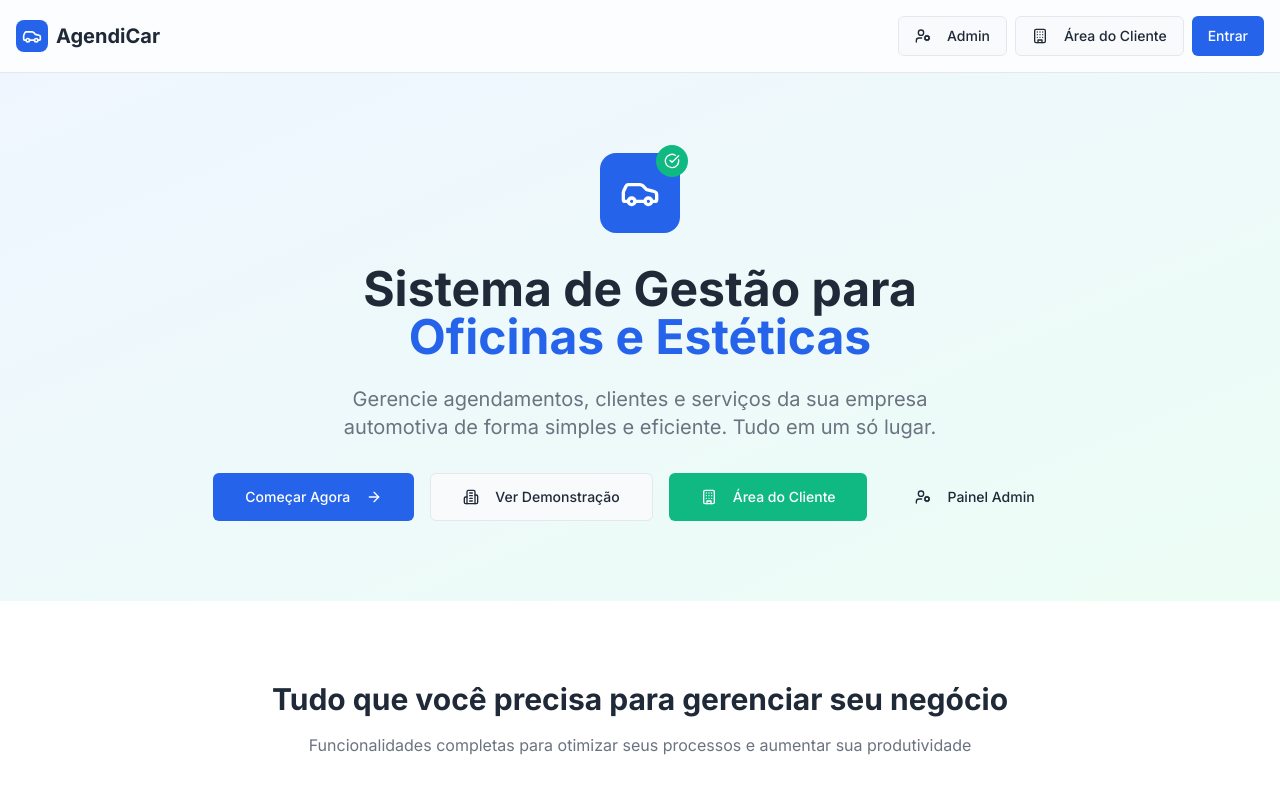
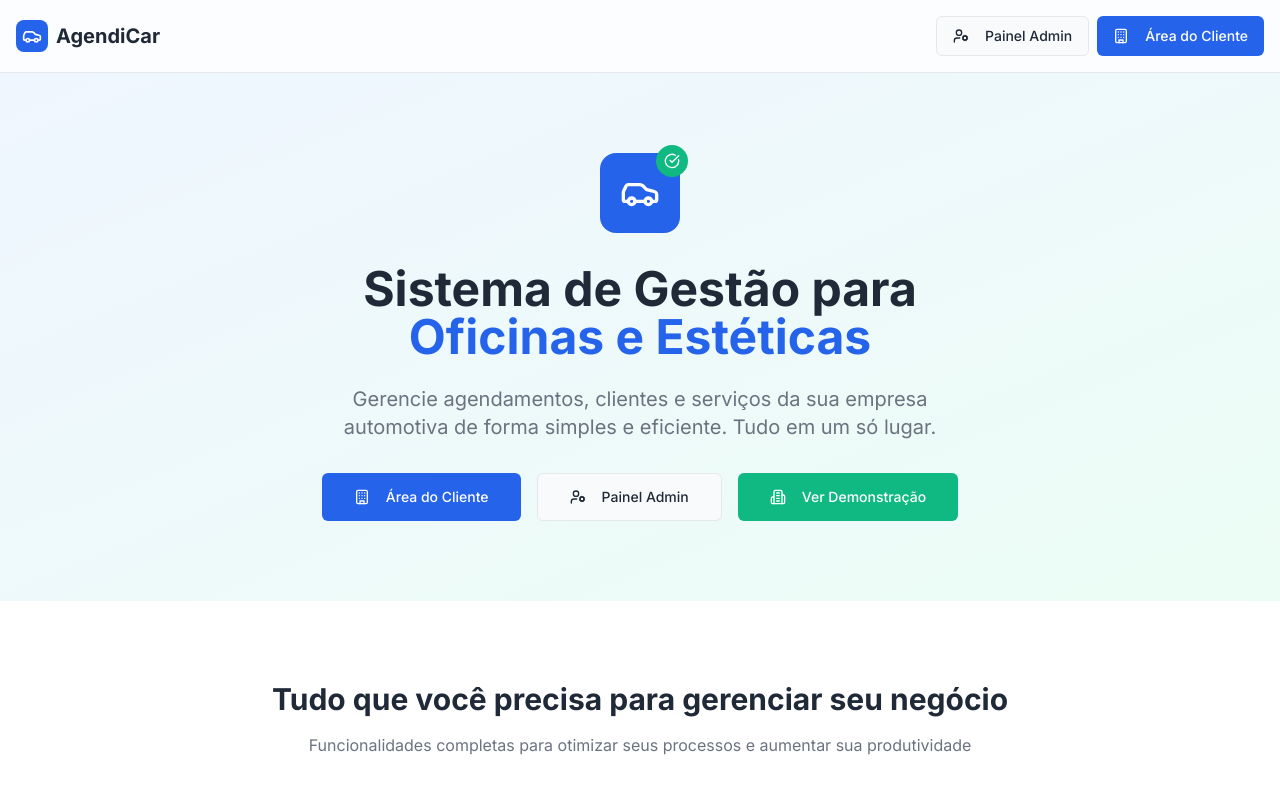
Before and after one commit to andreeysiilva/agende-car-gerenciador-ptbr, a React (Vite) app: page / in a window 1280 px wide. Shown: the top 800 px of the page. Built offline with nearby package versions, Linux system fonts and the light colour scheme.

Commit message:
Refactor: Simplify home page navigation
Removed the "Entrar" button and streamlined the hero section buttons to only "Área do Cliente" and "Painel Admin" for clearer navigation.

```diff
--- a/src/pages/Index.tsx
+++ b/src/pages/Index.tsx
@@ -1,3 +1,4 @@
+
 import React from 'react';
 import { useNavigate } from 'react-router-dom';
 import { useAuth } from '@/contexts/AuthContext';
@@ -24,26 +25,25 @@ const Index: React.FC = () => {
   const navigate = useNavigate();
   const { isAuthenticated, isGlobalAdmin, isCompanyUser } = useAuth();
 
+  const handleAdminAccess = () => {
+    navigate(getAdminLoginUrl());
+  };
+
+  const handleClientAccess = () => {
+    navigate(getClientLoginUrl());
+  };
+
   const handleGetStarted = () => {
     if (isAuthenticated) {
       if (isGlobalAdmin) {
         navigate('/admin/dashboard');
       } else if (isCompanyUser) {
         navigate('/app/dashboard');
-      } else {
-        navigate('/auth');
       }
     } else {
-      navigate('/auth');
+      // Se não autenticado, redireciona para área do cliente por padrão
+      navigate(getClientLoginUrl());
     }
-  };
-
-  const handleAdminAccess = () => {
-    navigate(getAdminLoginUrl());
-  };
-
-  const handleClientAccess = () => {
-    navigate(getClientLoginUrl());
   };
 
   const features = [
@@ -147,14 +147,11 @@ const Index: React.FC = () => {
               <div className="flex items-center gap-2">
                 <Button variant="outline" onClick={handleAdminAccess}>
                   <UserCog className="h-4 w-4 mr-2" />
-                  Admin
+                  Painel Admin
                 </Button>
-                <Button variant="outline" onClick={handleClientAccess}>
+                <Button onClick={handleClientAccess}>
                   <Building className="h-4 w-4 mr-2" />
                   Área do Cliente
-                </Button>
-                <Button onClick={() => navigate('/auth')}>
-                  Entrar
                 </Button>
               </div>
             )}
@@ -183,21 +180,26 @@ const Index: React.FC = () => {
           </p>
 
           <div className="flex gap-4 justify-center flex-wrap">
+            {isAuthenticated ? (
               <Button size="lg" onClick={handleGetStarted} className="h-12 px-8">
-              {isAuthenticated ? 'Acessar Sistema' : 'Começar Agora'}
+                Acessar Meu Dashboard
                 <ArrowRight className="h-5 w-5 ml-2" />
               </Button>
-            <Button size="lg" variant="outline" className="h-12 px-8">
-              <Building2 className="h-5 w-5 mr-2" />
-              Ver Demonstração
-            </Button>
-            <Button size="lg" variant="secondary" onClick={handleClientAccess} className="h-12 px-8">
+            ) : (
+              <>
+                <Button size="lg" onClick={handleClientAccess} className="h-12 px-8">
                   <Building className="h-5 w-5 mr-2" />
                   Área do Cliente
                 </Button>
-            <Button size="lg" variant="ghost" onClick={handleAdminAccess} className="h-12 px-8">
+                <Button size="lg" variant="outline" onClick={handleAdminAccess} className="h-12 px-8">
                   <UserCog className="h-5 w-5 mr-2" />
                   Painel Admin
+                </Button>
+              </>
+            )}
+            <Button size="lg" variant="secondary" className="h-12 px-8">
+              <Building2 className="h-5 w-5 mr-2" />
+              Ver Demonstração
             </Button>
           </div>
         </div>
@@ -274,7 +276,7 @@ const Index: React.FC = () => {
                   <Button
                     className="w-full"
                     variant={plan.popular ? 'default' : 'outline'}
-                    onClick={() => navigate('/auth')}
+                    onClick={handleClientAccess}
                   >
                     Começar Teste Grátis
                   </Button>
@@ -298,9 +300,9 @@ const Index: React.FC = () => {
             size="lg"
             variant="secondary"
             className="h-12 px-8"
-            onClick={handleGetStarted}
+            onClick={isAuthenticated ? handleGetStarted : handleClientAccess}
           >
-            {isAuthenticated ? 'Acessar Minha Conta' : 'Criar Conta Gratuita'}
+            {isAuthenticated ? 'Acessar Minha Conta' : 'Começar Agora'}
             <ArrowRight className="h-5 w-5 ml-2" />
           </Button>
         </div>
```
Lines whose indentation alone changed are shown as unchanged.
